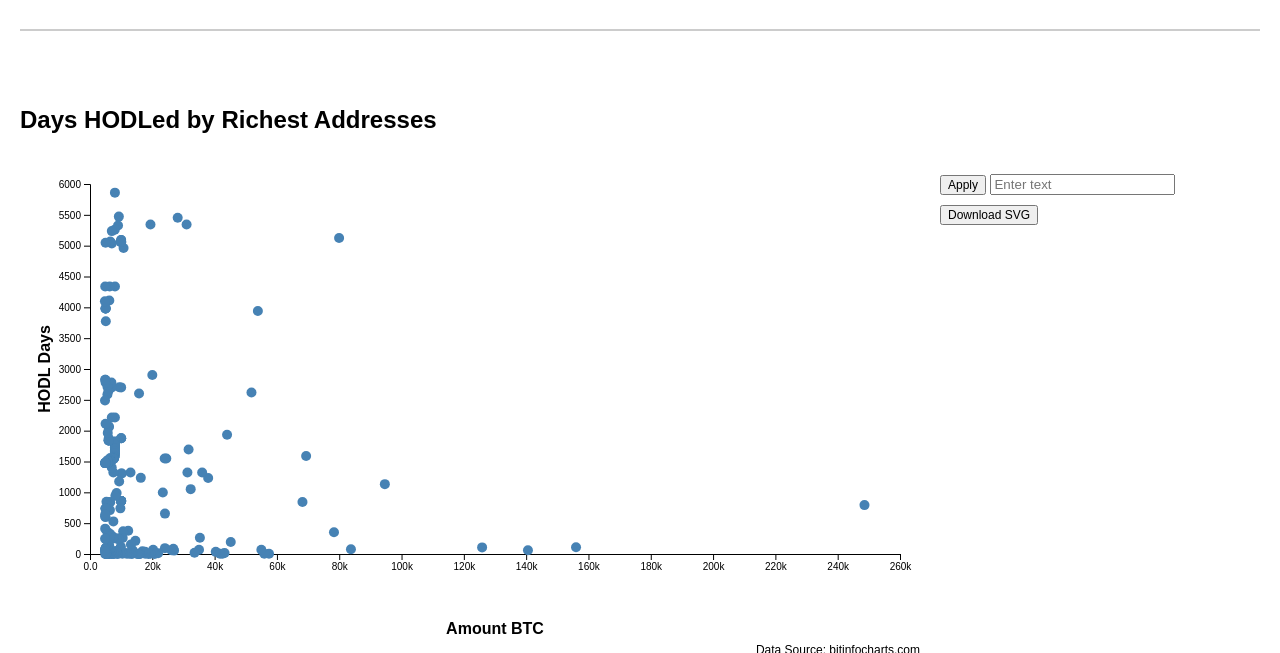
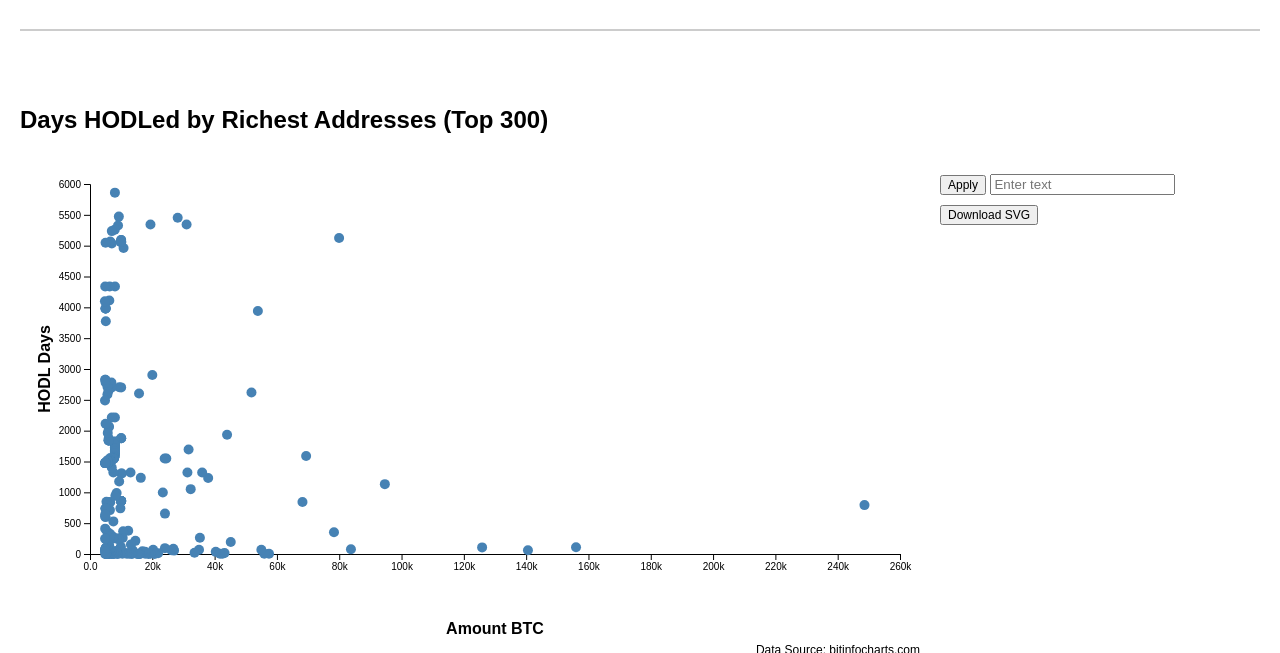
Before and after one commit to Vinnie117/onchain-analytics, a Flask app: page / in a window 1280 px wide. Shown: the part 638-1291 px from the top of the page. Run offline with Flask 3, Linux system fonts and the light colour scheme.

Commit message:
dynamic h2

```diff
--- a/static/js/scatterplot.js
+++ b/static/js/scatterplot.js
@@ -8,8 +8,12 @@ const chartScatter = svgScatter.append("g")
 
 // Clear the input field on page load
 window.onload = () => {
+    const defaultInput = 300;
     document.getElementById('apply-input').value = '';
-    updateScatterPlot("default_rich_list.json", 300); // Load default data
+    updateScatterPlot("default_rich_list.json", defaultInput); // Load default data
+
+    const h2Element = document.getElementById('hodl-heading');
+    h2Element.textContent = `Days HODLed by Richest Addresses (Top ${defaultInput})`;
 };
 
 
@@ -111,7 +115,7 @@ document.getElementById('download-scatter').addEventListener('click', () => {
 const userInput = parseInt(document.getElementById('apply-input').value, 10) || 300;
 
 document.getElementById('apply-button').addEventListener('click', () => {
-    const userInput = document.getElementById('apply-input').value;
+    const userInput = parseInt(document.getElementById('apply-input').value, 10) || 300;
 
     fetch('/run-script', {
         method: 'POST',
@@ -124,6 +128,8 @@ document.getElementById('apply-button').addEventListener('click', () => {
         if (response.ok) {
             console.log('Data updated successfully.');
             updateScatterPlot('rich_list.json', userInput); // Reload the scatter plot with new data
+            const h2Element = document.getElementById('hodl-heading');
+            h2Element.textContent = `Days HODLed by Richest Addresses (Top ${userInput})`;
         } else {
             console.error('Failed to update data.');
         }
--- a/templates/index.html
+++ b/templates/index.html
@@ -25,7 +25,7 @@
 
     <hr style="margin: 75px 0; border: none; border-top: 2px solid #ccc;">
 
-    <h2>Days HODLed by Richest Addresses</h2>
+    <h2 id="hodl-heading">Days HODLed by Richest Addresses</h2>
     <div class="container">
         <div class="svg-container">
             <svg id="scatter-plot" width="900" height="500"></svg>
```
